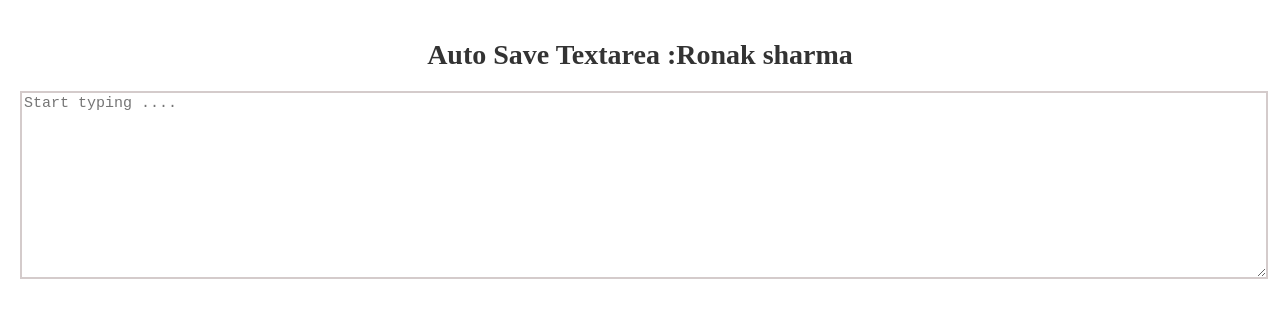
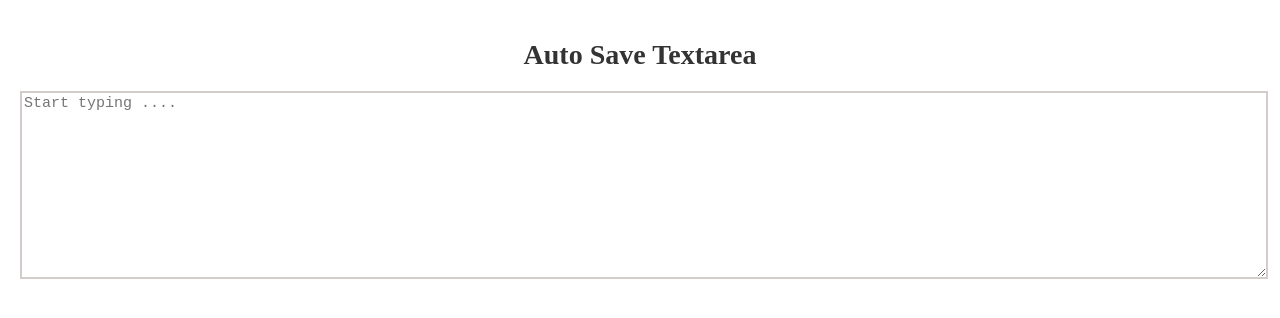
Before and after one commit to Dakshayini1/savetext, a plain HTML site: page index.html in a window 1280 px wide. Drawn offline with Linux system fonts and the light colour scheme.

Commit message:
Update index.html

```diff
--- a/index.html
+++ b/index.html
@@ -8,7 +8,7 @@
 </head>
 <body>
     <div class="container">
-        <h1>Auto Save Textarea :Ronak sharma</h1>
+        <h1>Auto Save Textarea </h1>
         <textarea id="myTextarea" rows="10" cols="20" placeholder="Start typing ...."></textarea>
     </div>
     <script src="index.js"></script>
```
